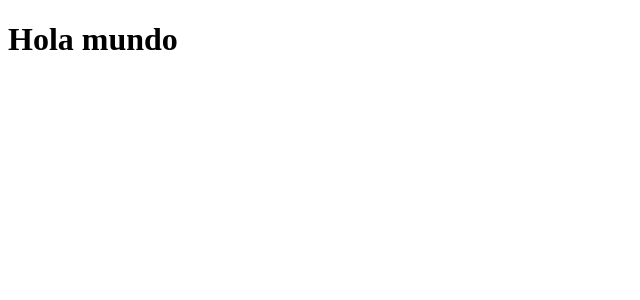
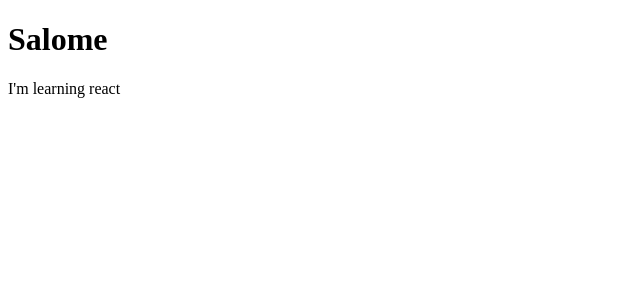
Before and after one commit to salitomeyo-learning-path/udemy-react-js, a React (Vite) app in the folder 03-counter-app-vite/: page / in a window 1280 px wide. Shown: the top 300 px of the page, without its empty margins (0-640 px from the left). Built offline with nearby package versions, Linux system fonts and the light colour scheme.

Commit message:
feat: fragmento

```diff
--- /dev/null
+++ b/03-counter-app-vite/src/FirstApp.jsx
@@ -0,0 +1,8 @@
+export const FirstApp = () => {
+    return (
+        <>
+            <h1>Salome</h1>
+            <p>I'm learning react</p>
+        </>
+    )
+}
--- /dev/null
+++ b/03-counter-app-vite/src/HelloWorldApp.jsx
@@ -0,0 +1,9 @@
+// function App() {
+//     return <h1>Hello world</h1>;
+// }
+
+// export default App;
+
+export const HelloWorldApp = () => {
+    return <h1>Hello world</h1>;
+}
--- a/03-counter-app-vite/src/main.jsx
+++ b/03-counter-app-vite/src/main.jsx
@@ -1,12 +1,12 @@
 import React from "react";
 import ReactDOM from "react-dom/client";
+import { FirstApp } from "./FirstApp";
 
-function App() {
-    return <h1>Hola mundo</h1>;
-}
+import { HelloWorldApp } from './HelloWorldApp';
+
 
 ReactDOM.createRoot( document.getElementById('root') ).render(
     <React.StrictMode>
-        <App/>
+        <FirstApp/>
     </React.StrictMode>
 )
```
